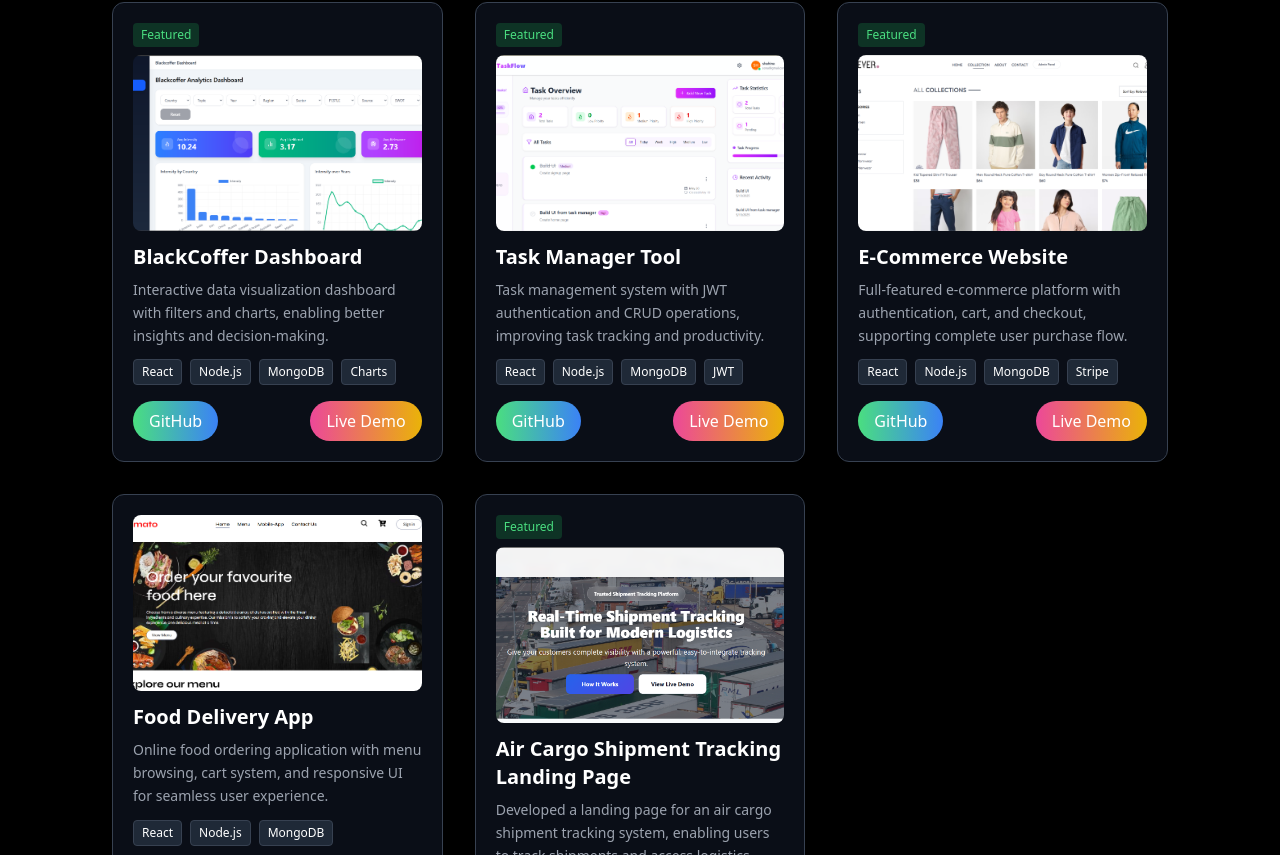
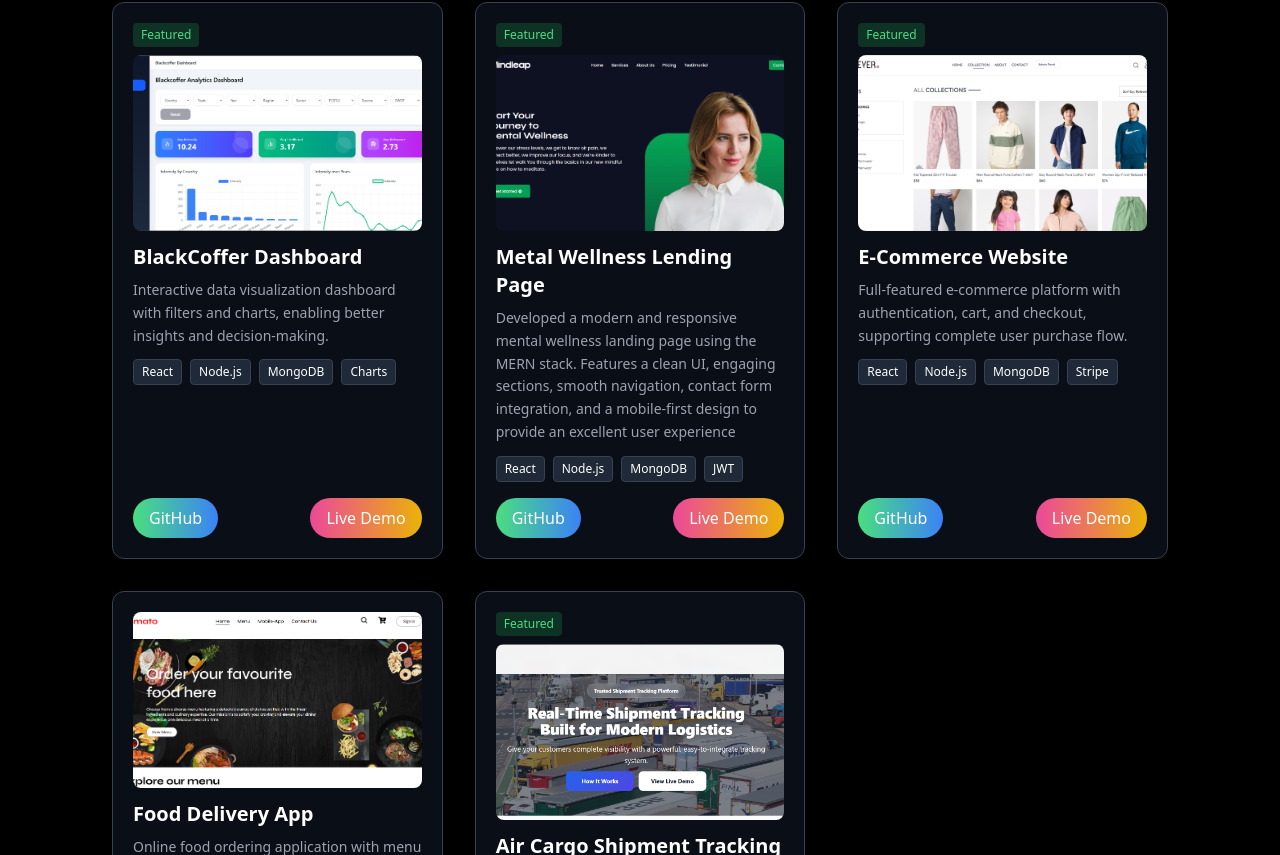
Before and after one commit to Inshiya1904/Portfolio-Project, a React (Vite) app: page / in a window 1280 px wide. Shown: the part 2978-3833 px from the top of the page. Built offline with nearby package versions, Linux system fonts and the light colour scheme.

Commit message:
upated project section

```diff
--- a/src/components/Projects.jsx
+++ b/src/components/Projects.jsx
@@ -1,17 +1,16 @@
-
 import React from "react";
 import FoodApp from "../assets/food-app.png";
 import blackcoffer from "../assets/blackcoffer.png";
 import ecom from "../assets/ecom.png";
 import task from "../assets/task-manager.png";
-import trackingImg from "../assets/trackingSystem.png"
+import trackingImg from "../assets/trackingSystem.png";
 
 // ❌ Lower impact / learning projects (kept for reference)
 // import YouTubeClone from "../assets/youtube.png";
 // import newsapi from "../assets/news-api.png";
 // import recipeapp from "../assets/recipe-app.png";
 // import stdDash from "../assets/Student-Dashboard.png";
-// import mindleap from "../assets/MindLeap.png";
+import mindleap from "../assets/MindLeap.png";
 
 const projects = [
   {
@@ -27,14 +26,14 @@ const projects = [
   },
   {
     id: 2,
-    name: "Task Manager Tool",
+    name: "Metal Wellness Lending Page",
     tech: ["React", "Node.js", "MongoDB", "JWT"],
-    image: task,
-    github: "https://github.com/Inshiya1904/Task-Manager-Tool",
-    demo: "https://taskflow-frontend-6swl.onrender.com",
+    image: mindleap,
+    github: "https://github.com/Inshiya1904/MetalWellness-Lendingpage-MERN",
+    demo: "https://metalwellness-lendingpage-mern-1.onrender.com/",
     featured: true,
     description:
-      "Task management system with JWT authentication and CRUD operations, improving task tracking and productivity.",
+      "Developed a modern and responsive mental wellness landing page using the MERN stack. Features a clean UI, engaging sections, smooth navigation, contact form integration, and a mobile-first design to provide an excellent user experience",
   },
   {
     id: 3,
@@ -158,7 +157,6 @@ const Projects = () => {
 };
 
 export default Projects;
-
 
 // old code
 
```
